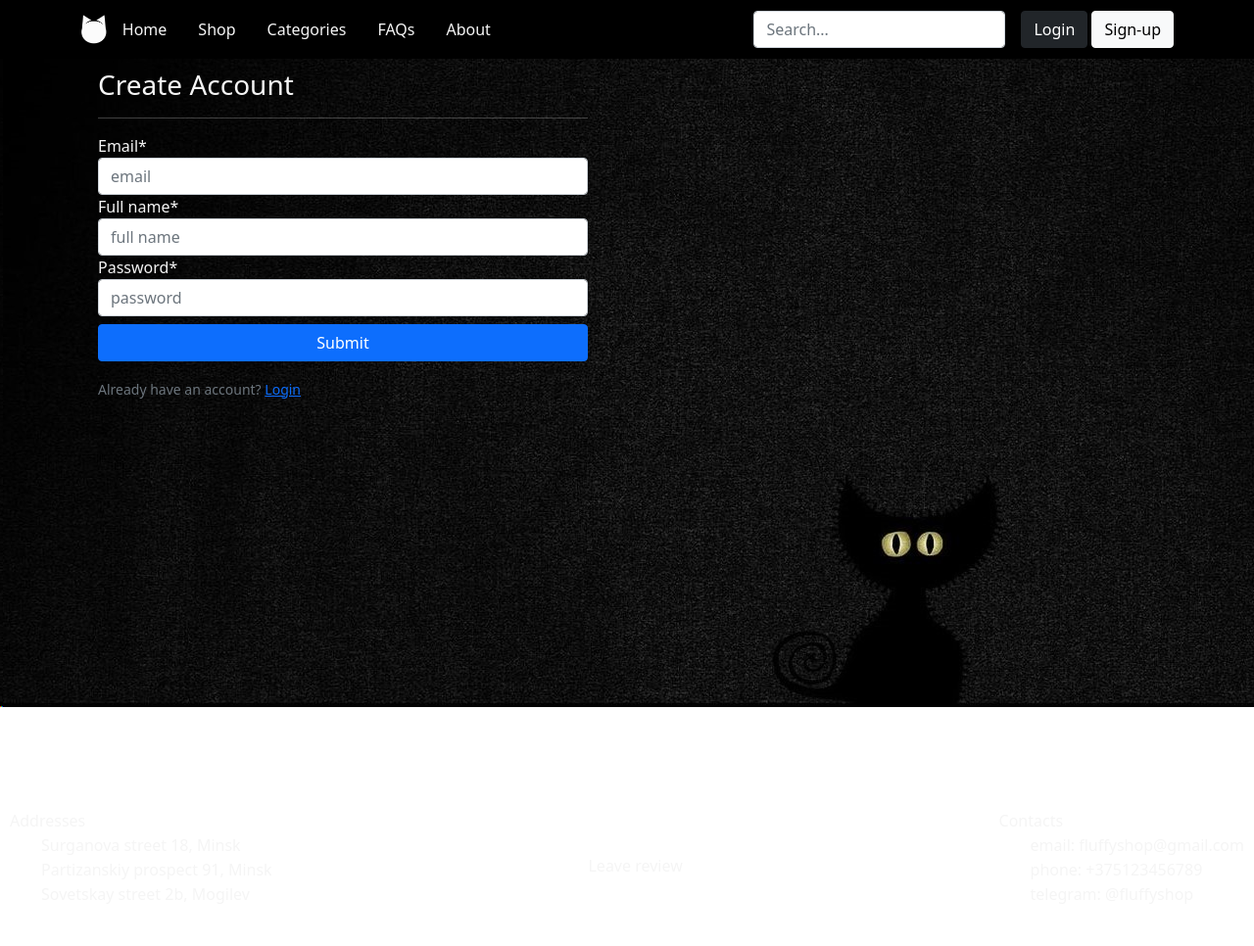
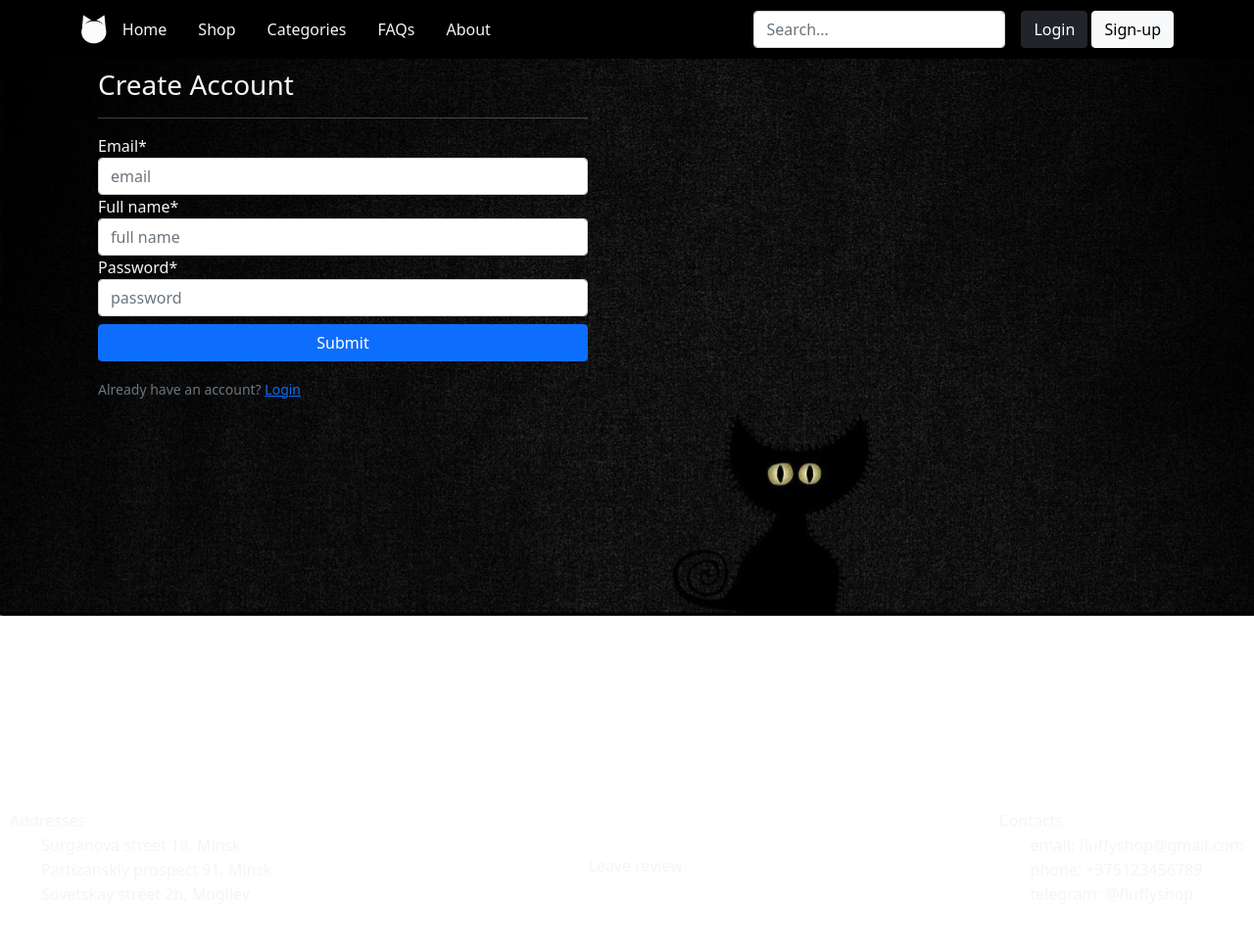
Before and after one commit to matveykaa/OnlineStore, a Django app: page /accounts/register/ in a window 1280 px wide. Shown: the whole page at 98% size. Run offline with Django 4.2, Linux system fonts and the light colour scheme; data comes from the database, SQL or seed files in the repository; some libraries are stand-ins or nearby versions.

Commit message:
Fix front problems

```diff
--- a/accounts/templates/login.html
+++ b/accounts/templates/login.html
@@ -1,7 +1,7 @@
 {% extends "base.html" %}
 {% load crispy_forms_tags %}
 {% block im %}
-<img src="/media/pages/img_2.png" style="position:fixed; z-index: -1">
+<img src="/media/pages/img_2.png" style="position:fixed; z-index: -1; width: 100vw">
     <div class="col-md-6" style="  padding: 70px  70px 100px 100px; height: 100vh; width:100vw;  color: whitesmoke;  " >
 
         <form method="POST" style="width: 500px; ">
--- a/accounts/templates/register.html
+++ b/accounts/templates/register.html
@@ -1,7 +1,7 @@
 {% extends "base.html" %}
 {% load crispy_forms_tags %}
 {% block im %}
-<img src="/media/pages/img_2.png" style="position:fixed; z-index: -1">
+<img src="/media/pages/img_2.png" style="position:fixed; z-index: -1; width: 100vw">
     <div class="col-md-6" style="  padding: 70px  70px 100px 100px; height: 100vh; width:100vw;  color: whitesmoke;  " >
 
         <form method="POST" style="width: 500px">
--- a/onlineStore/settings.py
+++ b/onlineStore/settings.py
@@ -1,3 +1,4 @@
+
 import os
 from pathlib import Path
 
--- a/orders/templates/user_orders.html
+++ b/orders/templates/user_orders.html
@@ -26,7 +26,7 @@
 </div>
 {% endfor %}
 {% else %}
-<div class="row" style="padding: 70px 0 0 20px; color: whitesmoke">
+<div class="row" style="padding: 70px 0 0 20px; color: whitesmoke; height: 100vh">
     <div class="col-md-2"></div>
     <div class="col-md-8 mt-5 pt-5 text-center">
       <br>
--- a/shop/templates/base.html
+++ b/shop/templates/base.html
@@ -81,7 +81,7 @@
 </style>
 
 </head>
-<body >
+<body style="width: 100vw; display: flex">
 <div class="osn" style="">
 {% block h %} {% endblock %}
   <header class="black-header" id="black-header" >
@@ -144,7 +144,7 @@
             <li><a class="dropdown-item text-danger" href="{% url 'accounts:user_logout' %}">Sign out</a></li>
           </ul>
         </div>
-            <img style="clip-path: circle(40%); height:65px"  src="{{ user_image }}">
+            <img style="clip-path: circle(40%); height:60px"  src="{{ user_image }}">
         {% else %}
         <!-- login, sign-up btn -->
         <div class="text-end">
@@ -158,9 +158,9 @@
 {% block im %}{% endblock %}
 
 
-    <main class="container" style=" width: 100%; z-index: 3">
+    <main class="container" style=" width: 100vw; z-index: 3">
 
-        <div class="row mt-3" style="margin-left:-70px; width: 100vw; " id="shop" >
+        <div class="row mt-3" style=" width: 100vw; " id="shop" >
           <!-- messages -->
           {% if messages %}
             {% for message in messages %}
@@ -177,7 +177,7 @@
 
 
       </main>
-<div class="down" id="info" style="z-index:5; position:absolute">
+<div class="down" id="info" style="z-index:5; position:absolute; width: 100vw">
         <div class="right" style="padding: 10px">
             <p>Addresses</p>
             <ul style="margin-top: -15px">Surganova street 18, Minsk</ul>
```
